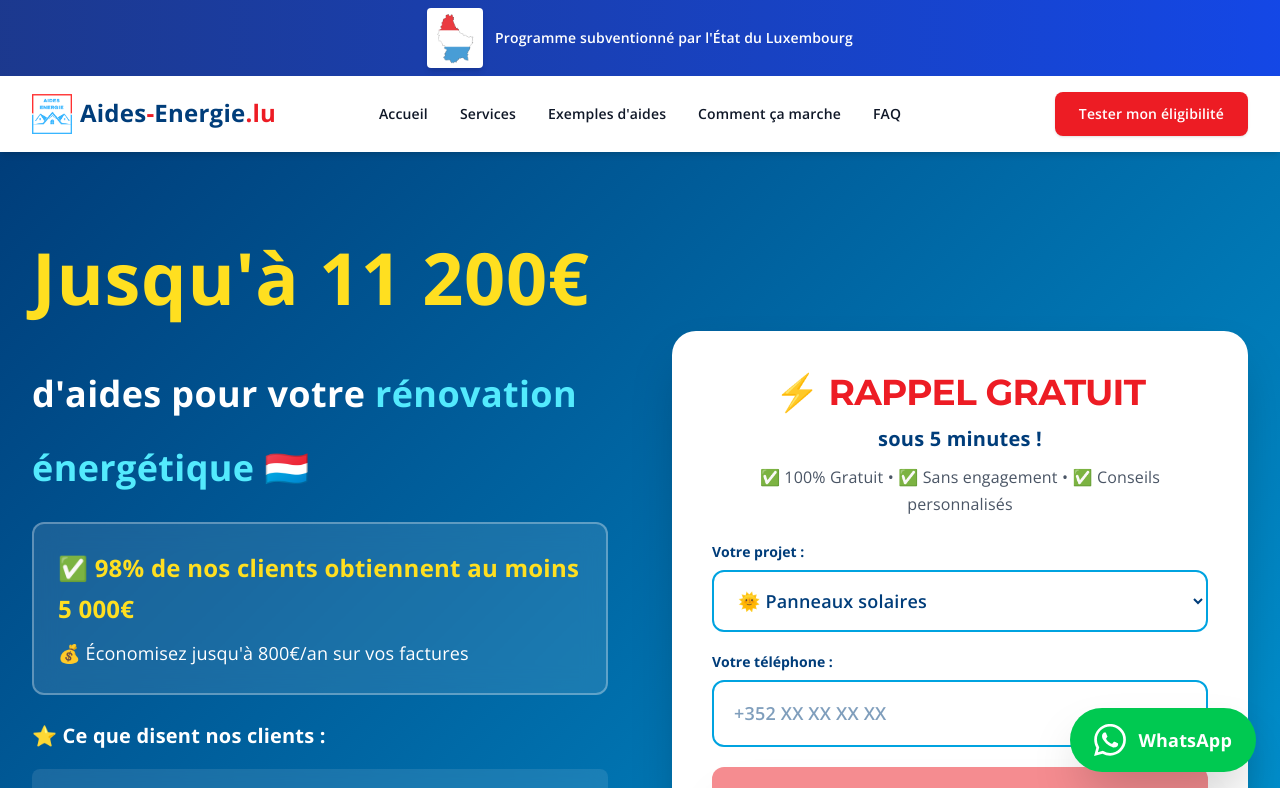
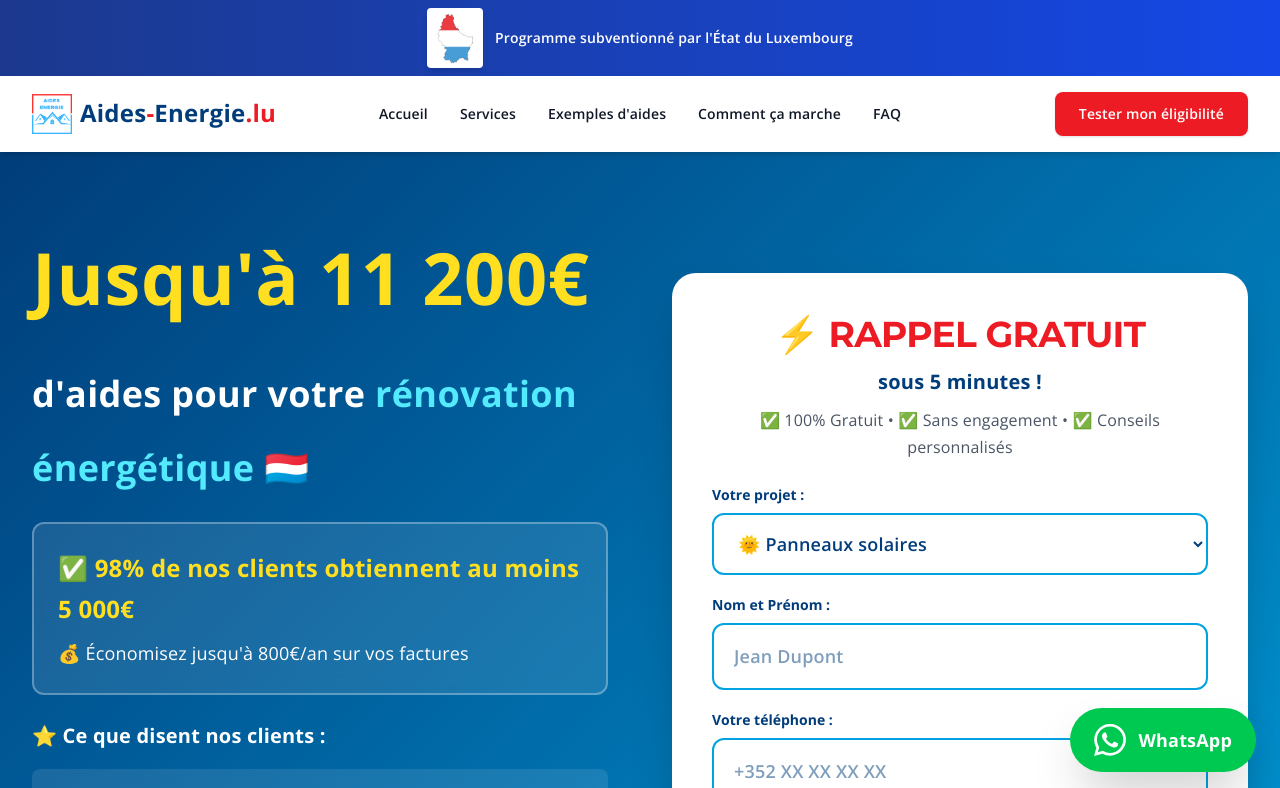
Before and after one commit to flowxt/energie-lux, a Next.js app: page / in a window 1280 px wide. Shown: the top 788 px of the page. Built offline with nearby package versions, Linux system fonts and the light colour scheme.

Commit message:
nom prneom

```diff
--- a/app/components/HeroWithForm.tsx
+++ b/app/components/HeroWithForm.tsx
@@ -4,15 +4,16 @@ import { useState } from "react";
 import { motion } from "framer-motion";
 
 export default function HeroWithForm() {
-  // Formulaire ULTRA-SIMPLIFIÉ - 1 seule ligne !
+  // Formulaire ULTRA-SIMPLIFIÉ avec prénom
   const [interest, setInterest] = useState("panneaux");
+  const [firstName, setFirstName] = useState("");
   const [phone, setPhone] = useState("");
   const [isSubmitted, setIsSubmitted] = useState(false);
   const [isSubmitting, setIsSubmitting] = useState(false);
 
   const handleSubmit = async (e: React.FormEvent) => {
     e.preventDefault();
-    if (!phone) return;
+    if (!firstName || !phone) return;
 
     setIsSubmitting(true);
 
@@ -22,7 +23,7 @@ export default function HeroWithForm() {
         headers: { 'Content-Type': 'application/json' },
         body: JSON.stringify({
           interest,
-    firstName: "",
+          firstName,
           phone
         }),
       });
@@ -148,13 +149,13 @@ export default function HeroWithForm() {
                     </p>
                   </div>
 
-                  {/* FORMULAIRE 1 LIGNE */}
+                  {/* FORMULAIRE SIMPLIFIÉ */}
                   <form onSubmit={handleSubmit} className="space-y-5">
                     {/* Sélection projet */}
-                      <div>
+                    <div>
                       <label className="block text-sm font-bold mb-2" style={{ color: '#003D7A' }}>
                         Votre projet :
-                        </label>
+                      </label>
                       <select
                         value={interest}
                         onChange={(e) => setInterest(e.target.value)}
@@ -166,6 +167,22 @@ export default function HeroWithForm() {
                         <option value="isolation">🏠 Isolation</option>
                         <option value="borne">🚗 Borne de recharge</option>
                       </select>
+                    </div>
+
+                    {/* Nom et Prénom */}
+                    <div>
+                      <label className="block text-sm font-bold mb-2" style={{ color: '#003D7A' }}>
+                        Nom et Prénom :
+                      </label>
+                      <input
+                        type="text"
+                        required
+                        value={firstName}
+                        onChange={(e) => setFirstName(e.target.value)}
+                        placeholder="Jean Dupont"
+                        className="w-full rounded-xl border-2 px-5 py-4 text-lg font-semibold focus:outline-none focus:ring-4 focus:ring-blue-200 transition"
+                        style={{ borderColor: '#00A3E0', color: '#003D7A' }}
+                      />
                     </div>
 
                     {/* Téléphone */}
@@ -187,7 +204,7 @@ export default function HeroWithForm() {
                     {/* Bouton ÉNORME */}
                       <button
                       type="submit"
-                      disabled={!phone || isSubmitting}
+                      disabled={!firstName || !phone || isSubmitting}
                       className="w-full rounded-xl px-8 py-5 text-2xl font-bold text-white shadow-2xl transition transform hover:scale-105 disabled:opacity-50 disabled:cursor-not-allowed"
                         style={{ backgroundColor: '#ED1C24' }}
                       >
@@ -218,7 +235,7 @@ export default function HeroWithForm() {
                     ✅
                   </div>
                   <h3 className="text-4xl font-bold mb-4" style={{ color: '#003D7A' }}>
-                    Demande envoyée !
+                    Merci {firstName} !
                   </h3>
                   <p className="text-xl text-gray-700 mb-6">
                     Un expert vous rappelle au <strong className="text-red-600">{phone}</strong> sous 5 minutes ! ⚡
```
